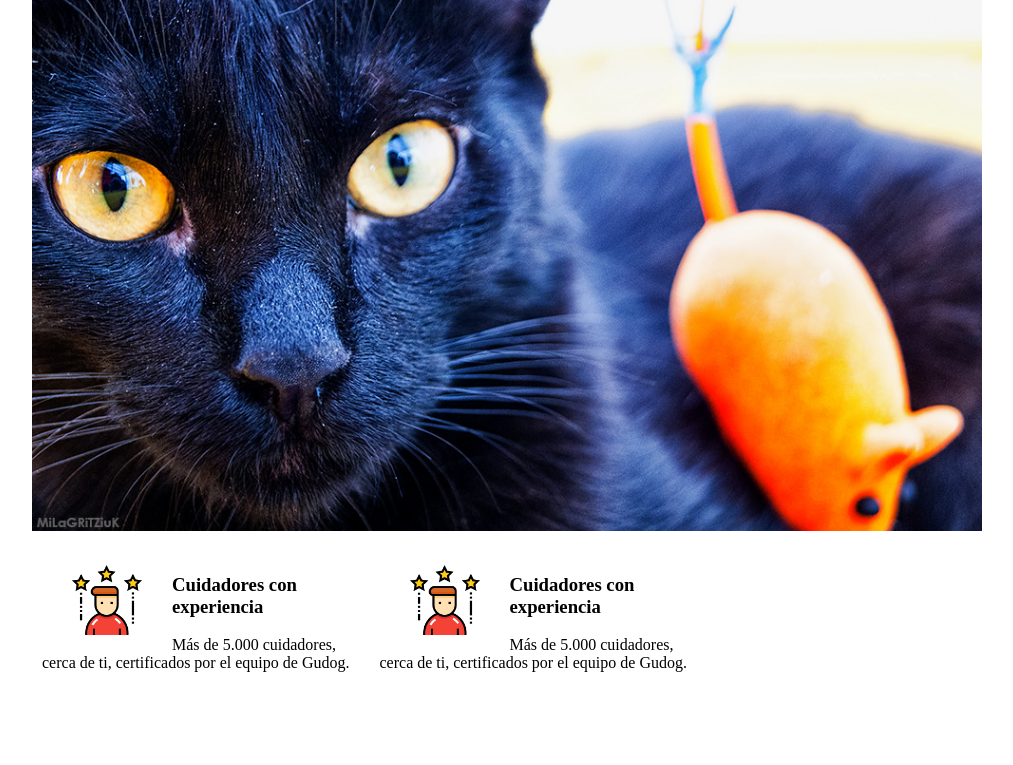
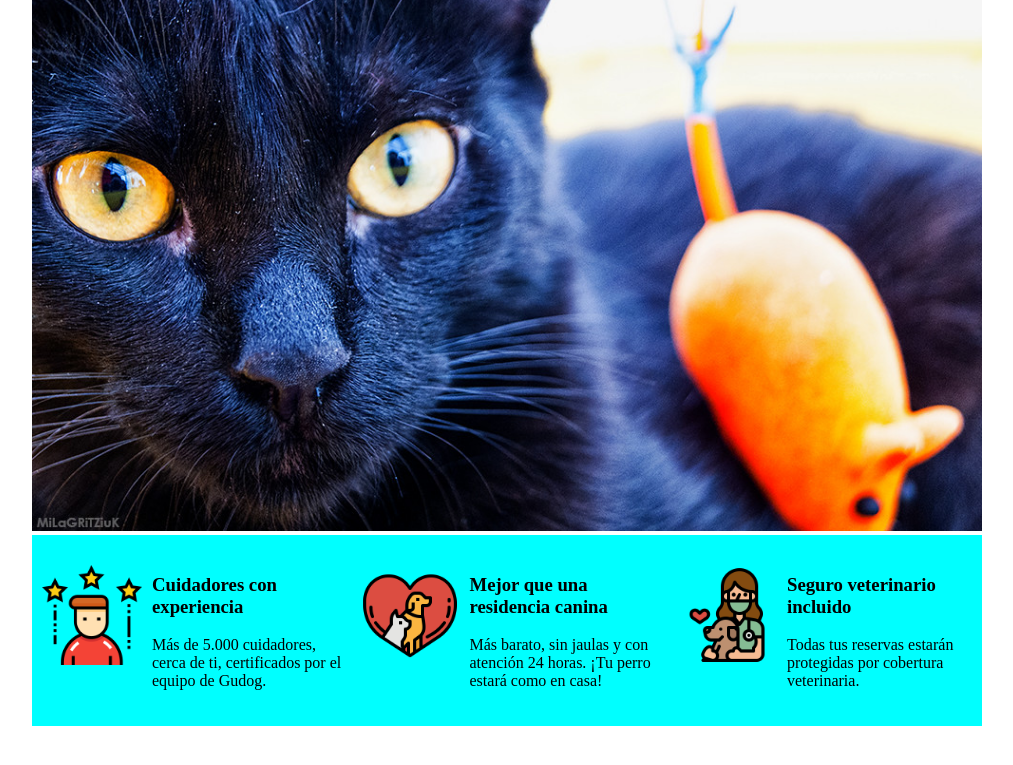
Before and after one commit to milachirolde/NVL-HTML-Final, a plain HTML site: page index.html in a window 1280 px wide. Shown: the part 105-870 px from the top of the page, without its empty margins (133-1146 px from the left). Before the commit the page ends 821 px from the top, so only its background shows below. Drawn offline with Linux system fonts and the light colour scheme.

Commit message:
services section

```diff
--- a/index.html
+++ b/index.html
@@ -27,17 +27,26 @@
 			<img src="img/cat-domestic.jpg" alt="cat-photo" width="950">
 		</div>
 
-		<section id="quienes_somos" style="padding:20px 0">
-				<div style="display: inline-block; width:33%; margin:0 10px;">
-					<img src="img/rate-Icon.png" style=" margin:10px 30px; height:70px; float: left;">
+		<section id="quienes_somos" style="padding:20px 0; background-color:aqua;">
+				<div style="display: inline-block; width:33%;">
+					<img src="img/rate-Icon.png" style=" margin:10px 10px; height:100px; float: left;">
 					<h3>Cuidadores con experiencia</h3>
 					<p>Más de 5.000 cuidadores, cerca de ti, certificados por el equipo de Gudog.</p>
 				</div>
-				<div style="display: inline-block; width:33%; margin:0 10px;">
-					<img src="img/rate-Icon.png" style=" margin:10px 30px; height:70px; float: left;">
-					<h3>Cuidadores con experiencia</h3>
-					<p>Más de 5.000 cuidadores, cerca de ti, certificados por el equipo de Gudog.</p>
+				<div style="display: inline-block; width:33%;">
+					<img src="img/dog-cat-care.png" style=" margin:10px 10px; height:100px; float: left;">
+					<h3>Mejor que una residencia canina</h3>
+					<p>Más barato, sin jaulas y con atención 24 horas. ¡Tu perro estará como en casa!</p>
 				</div>
+				<div style="display: inline-block; width:33%;">
+					<img src="img/veterinarian.png" style=" margin:10px 10px; height:100px; float: left;">
+					<h3>Seguro veterinario incluido</h3>
+					<p>Todas tus reservas estarán protegidas por cobertura veterinaria.</p>
+				</div>
+		</section>
+
+		<section id="servicios" style="padding:20px 0;">
+
 		</section>
   </div>
 
```
Also changed, not shown: Img/veterinarian.png (added).
